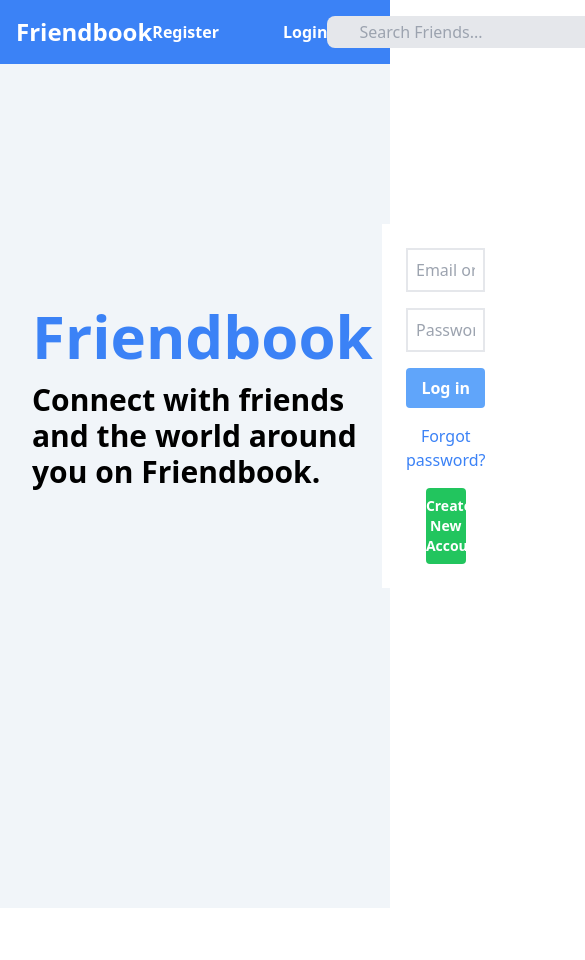
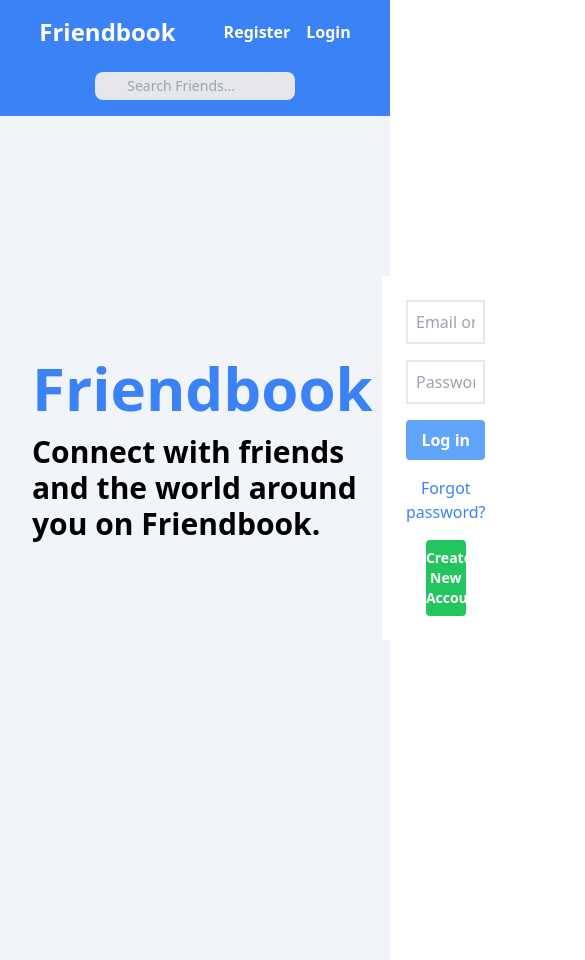
Before and after one commit to reymondjulio/friendbook-react, a React (Vite) app: page /login in a window 390 px wide. Shown: the top 960 px of the page, 585 px wide, since content can reach past the window. Before the commit the page ends 908 px from the top, so only its background shows below. Built offline with nearby package versions, Linux system fonts and the light colour scheme.

Commit message:
improve the layout of header components for mobile phone screens

```diff
--- a/src/components/header.jsx
+++ b/src/components/header.jsx
@@ -2,13 +2,13 @@ import { Link } from "react-router-dom";
 
 export function Header() {
   return (
-    <header className="bg-blue-500 sticky top-0 z-10">
-      <div className="container mx-auto bg-blue-500 p-4 flex justify-between items-center ">
-        <h1 className="text-left text-2xl font-bold text-white">
+    <header className="w-full  bg-blue-500 sticky top-0 z-10">
+      <div className="container mx-auto max-6-xl w-full bg-blue-500 p-4 flex flex-wrap gap-y-6 justify-center gap-x-12 sm:justify-between items-center ">
+        <h1 className="text-left text-2xl font-bold text-white ">
           <Link to="/"> Friendbook</Link>
         </h1>
 
-        <ul className="flex gap-x-16">
+        <ul className="flex gap-x-4 lg:gap-x-16 self-center">
           <li>
             <Link to="/register" className="text-white font-semibold">
               Register
@@ -21,8 +21,8 @@ export function Header() {
           </li>
         </ul>
 
-        <div>
-          <input type="text" className="px-8 py-1 rounded-lg bg-gray-200 focus:outline-none" placeholder="Search Friends..." />
+        <div className="flex justify-center">
+          <input type="text" className=" px-8 py-1 rounded-lg text-sm bg-gray-200 focus:outline-none w-3/4 sm:w-full" placeholder="Search Friends..." />
         </div>
       </div>
     </header>
```
